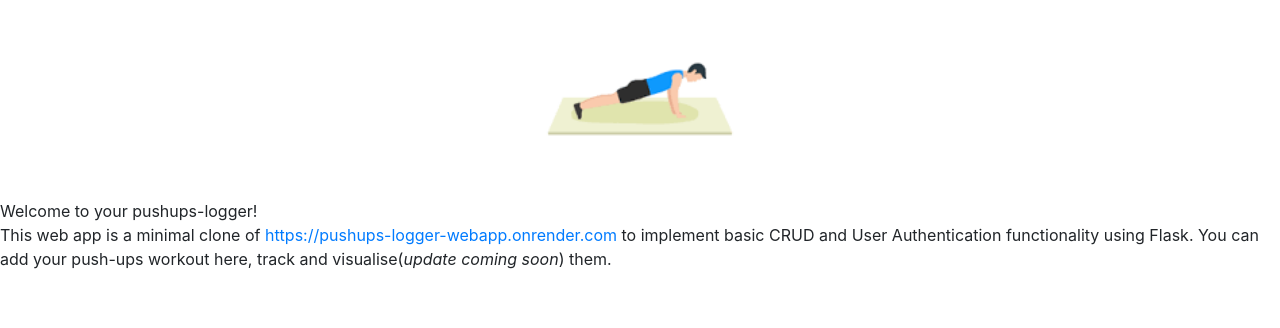
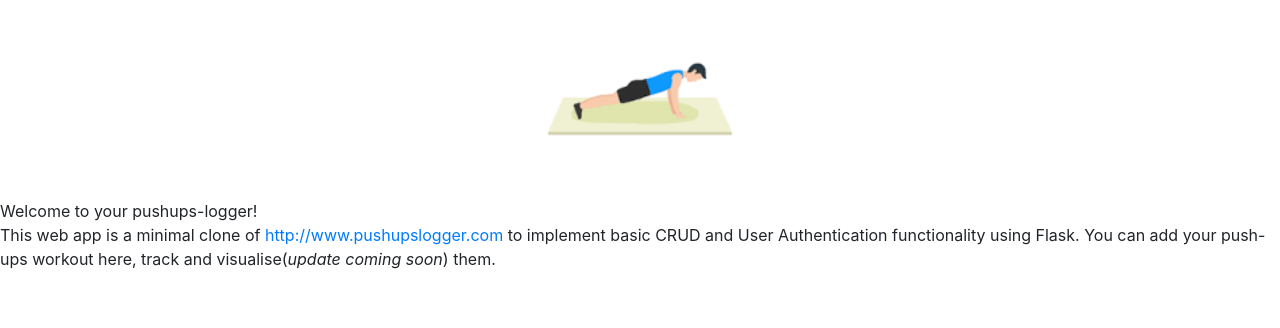
Before and after one commit to bishalsarkar2736/pushups_logger_WA, a Flask app: page / in a window 1280 px wide. Shown: the part 113-441 px from the top of the page. Run offline with Flask 3, Linux system fonts and the light colour scheme; some libraries are stand-ins or nearby versions.

Commit message:
add changes

```diff
--- a/pushups_app/templates/index.html
+++ b/pushups_app/templates/index.html
@@ -22,7 +22,7 @@
   </center>
   <p>
     Welcome to your pushups-logger! <br />This web app is a minimal clone of
-    <a href="https://pushups-logger-webapp.onrender.com">https://pushups-logger-webapp.onrender.com</a> to
+    <a href=href="http://www.pushupslogger.com">http://www.pushupslogger.com</a> to
     implement basic CRUD and User Authentication functionality using Flask. You
     can add your push-ups workout here, track and visualise(<i
       >update coming soon</i
```
